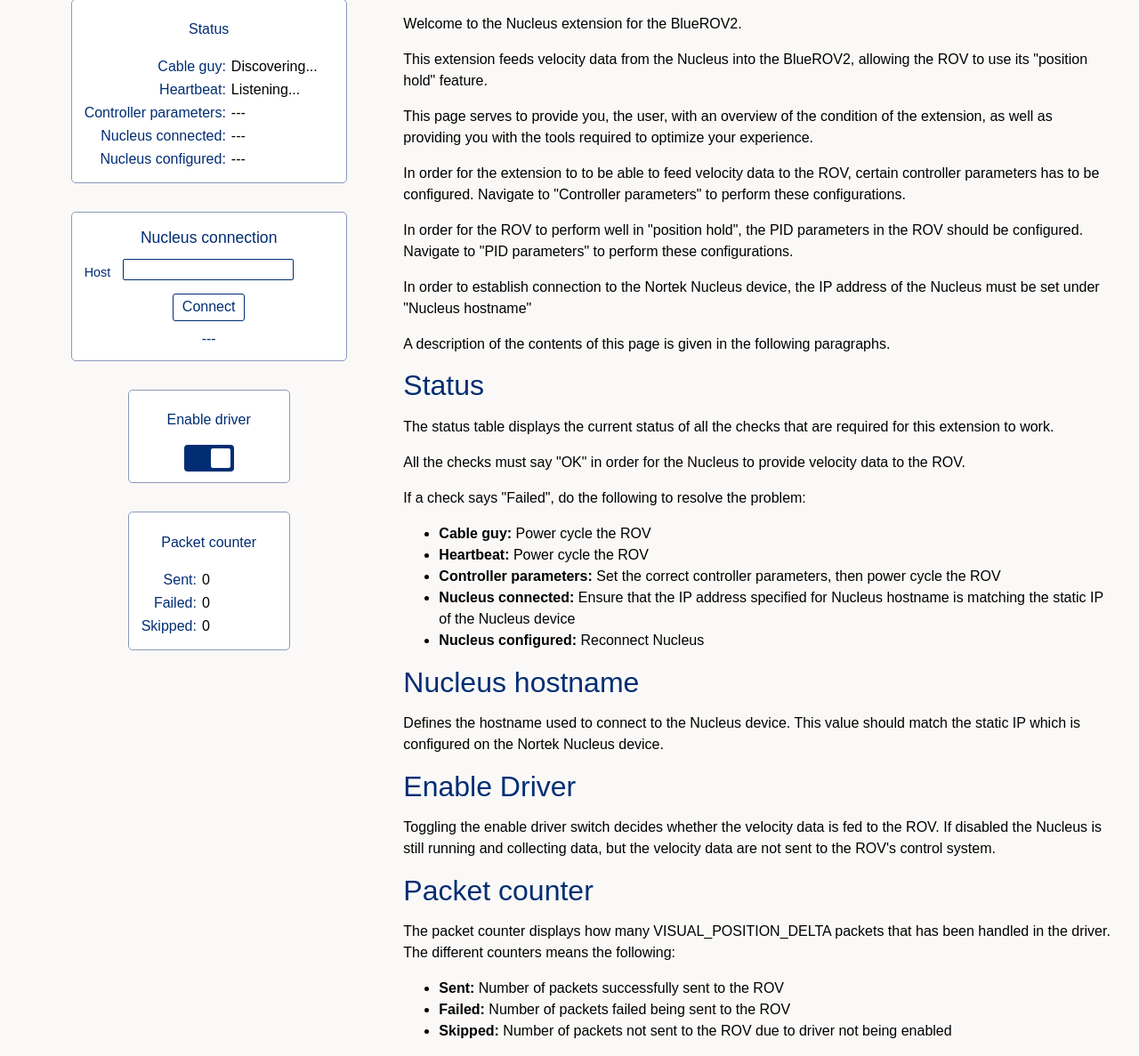
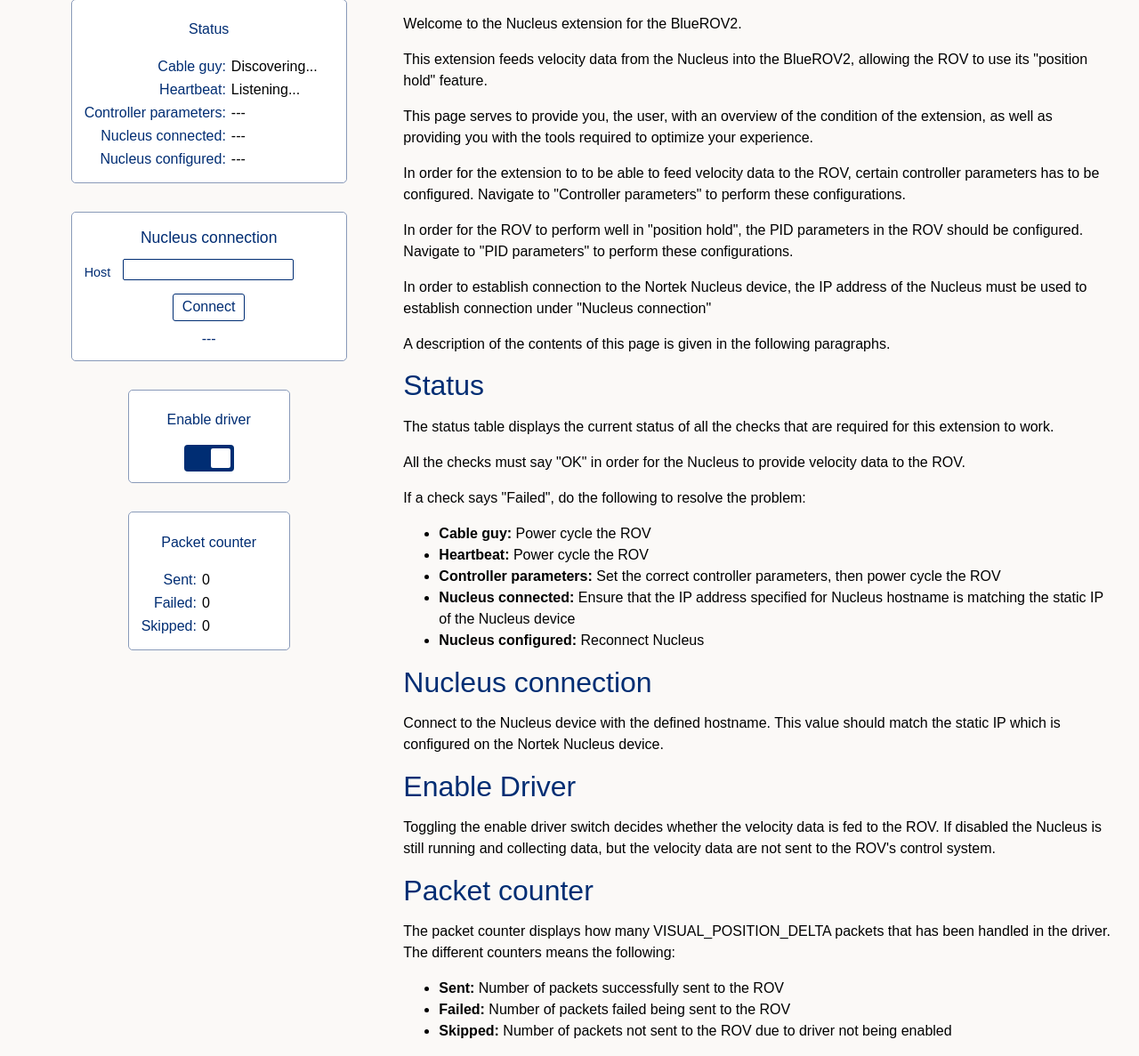
Before and after one commit to NortekSupport/nucleus_driver, a Flask app: page / in a window 1280 px wide. Shown: the part 223-1410 px from the top of the page at 89% size. Run offline with Flask 2, Linux system fonts and the light colour scheme; data that the repository does not hold is empty; parts of the project's set-up code (start-up, migrations or seed data) failed here and were passed over.

Commit message:
cleaning

```diff
--- a/blueos_extension/src/nucleus_extension/templates/home.html
+++ b/blueos_extension/src/nucleus_extension/templates/home.html
@@ -96,7 +96,7 @@
 
 <p>In order for the ROV to perform well in "position hold", the PID parameters in the ROV should be configured. Navigate to "PID parameters" to perform these configurations.</p>
 
-<p>In order to establish connection to the Nortek Nucleus device, the IP address of the Nucleus must be set under "Nucleus hostname"</p>
+<p>In order to establish connection to the Nortek Nucleus device, the IP address of the Nucleus must be used to establish connection under "Nucleus connection"</p>
 
 <p>A description of the contents of this page is given in the following paragraphs.</p>
 
@@ -115,9 +115,9 @@
   </ul>
 </p>
 
-<h2>Nucleus hostname</h2>
+<h2>Nucleus connection</h2>
 
-Defines the hostname used to connect to the Nucleus device. This value should match the static IP which is configured on the Nortek Nucleus device.
+Connect to the Nucleus device with the defined hostname. This value should match the static IP which is configured on the Nortek Nucleus device.
 
 <h2>Enable Driver</h2>
 
```
